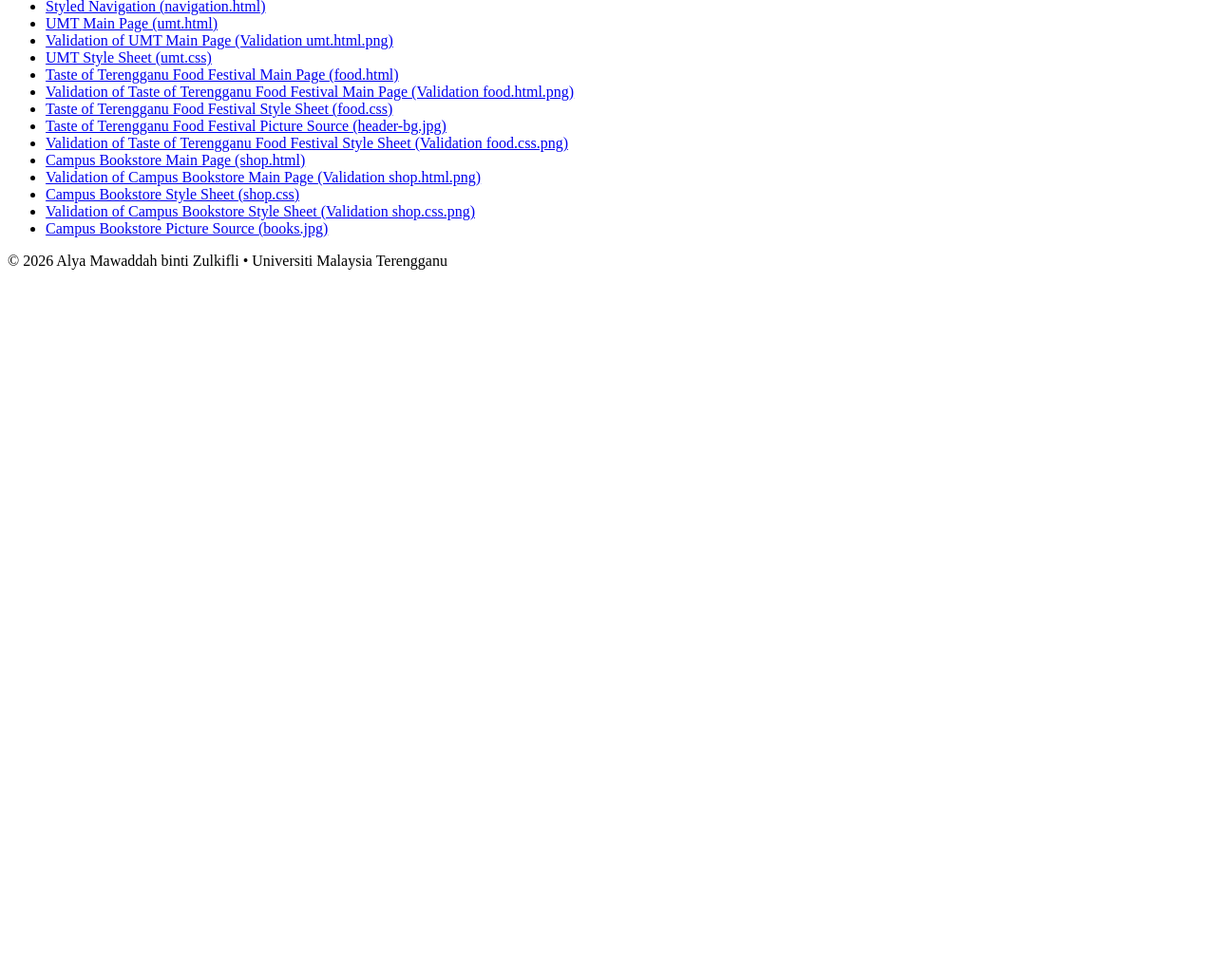
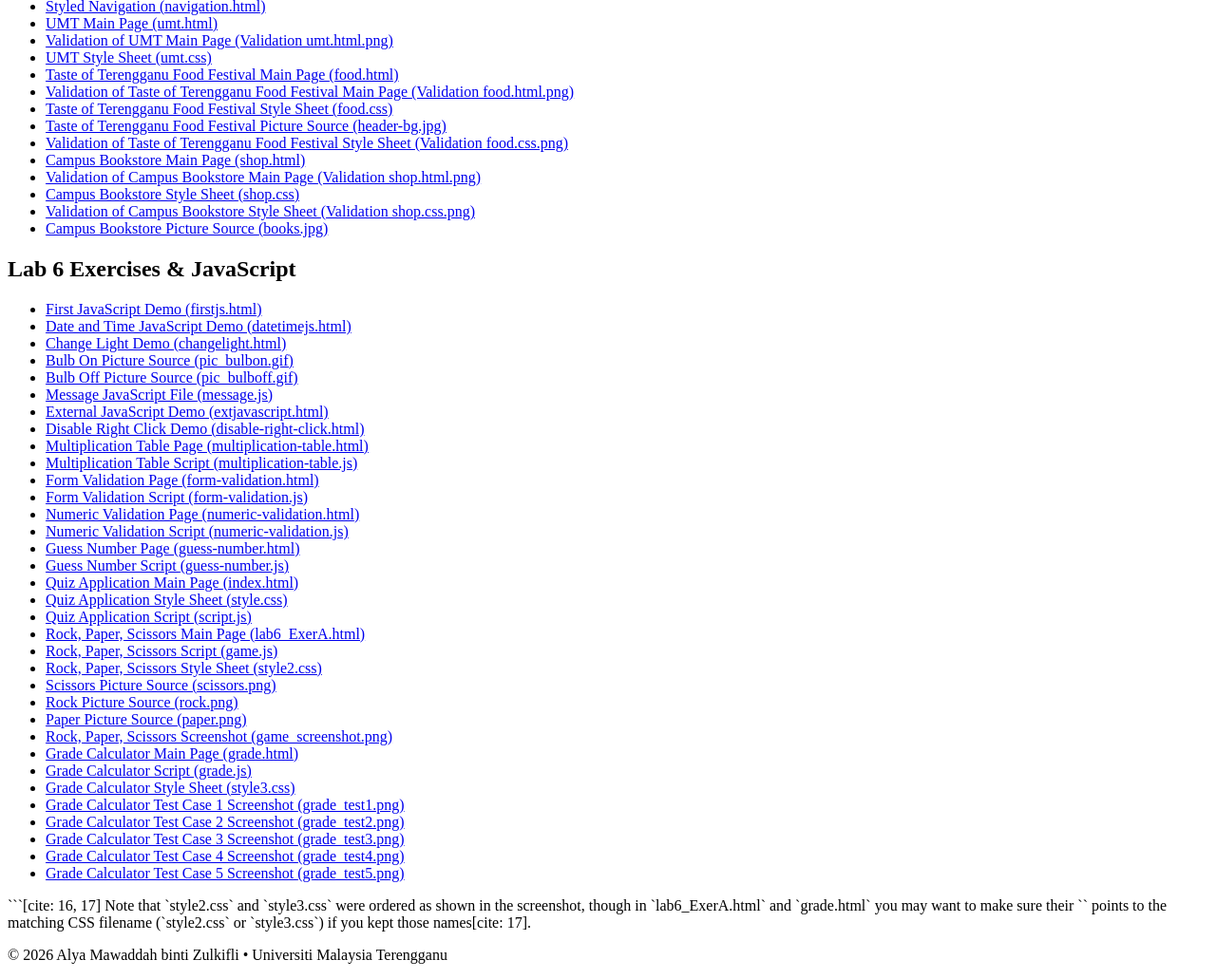
Before and after one commit to alyama95/S79409_CSF3133_K3, a plain HTML site: page index.html in a window 1280 px wide. Shown: the part 1460-2491 px from the top of the page at 95% size. Before the commit the page ends 1760 px from the top, so only its background shows below. Drawn offline with Linux system fonts and the light colour scheme.

Commit message:
Revise index.html for Lab 6 exercises
Updated the HTML structure and added Lab 6 exercises with corresponding links.

````diff
--- a/index.html
+++ b/index.html
@@ -105,6 +105,49 @@
 			<li><a href="Lab5/Validation shop.css.png" target="_blank">Validation of Campus Bookstore Style Sheet (Validation shop.css.png)</a></li>
 			<li><a href="Lab5/books.jpg" target="_blank">Campus Bookstore Picture Source (books.jpg)</a></li>
         </ul>
+
+		<!-- Lab 6 Section -->
+<h2>Lab 6 Exercises &amp; JavaScript</h2>
+<ul>
+    <li><a href="Lab6/firstjs.html" target="_blank">First JavaScript Demo (firstjs.html)</a></li>
+    <li><a href="Lab6/datetimejs.html" target="_blank">Date and Time JavaScript Demo (datetimejs.html)</a></li>
+    <li><a href="Lab6/changelight.html" target="_blank">Change Light Demo (changelight.html)</a></li>
+    <li><a href="Lab6/pic_bulbon.gif" target="_blank">Bulb On Picture Source (pic_bulbon.gif)</a></li>
+    <li><a href="Lab6/pic_bulboff.gif" target="_blank">Bulb Off Picture Source (pic_bulboff.gif)</a></li>
+    <li><a href="Lab6/message.js" target="_blank">Message JavaScript File (message.js)</a></li>
+    <li><a href="Lab6/extjavascript.html" target="_blank">External JavaScript Demo (extjavascript.html)</a></li>
+    <li><a href="Lab6/disable-right-click.html" target="_blank">Disable Right Click Demo (disable-right-click.html)</a></li>
+    <li><a href="Lab6/multiplication-table.html" target="_blank">Multiplication Table Page (multiplication-table.html)</a></li>
+    <li><a href="Lab6/multiplication-table.js" target="_blank">Multiplication Table Script (multiplication-table.js)</a></li>
+    <li><a href="Lab6/form-validation.html" target="_blank">Form Validation Page (form-validation.html)</a></li>
+    <li><a href="Lab6/form-validation.js" target="_blank">Form Validation Script (form-validation.js)</a></li>
+    <li><a href="Lab6/numeric-validation.html" target="_blank">Numeric Validation Page (numeric-validation.html)</a></li>
+    <li><a href="Lab6/numeric-validation.js" target="_blank">Numeric Validation Script (numeric-validation.js)</a></li>
+    <li><a href="Lab6/guess-number.html" target="_blank">Guess Number Page (guess-number.html)</a></li>
+    <li><a href="Lab6/guess-number.js" target="_blank">Guess Number Script (guess-number.js)</a></li>
+    <li><a href="Lab6/index.html" target="_blank">Quiz Application Main Page (index.html)</a></li>
+    <li><a href="Lab6/style.css" target="_blank">Quiz Application Style Sheet (style.css)</a></li>
+    <li><a href="Lab6/script.js" target="_blank">Quiz Application Script (script.js)</a></li>
+    <li><a href="Lab6/lab6_ExerA.html" target="_blank">Rock, Paper, Scissors Main Page (lab6_ExerA.html)</a></li>
+    <li><a href="Lab6/game.js" target="_blank">Rock, Paper, Scissors Script (game.js)</a></li>
+    <li><a href="Lab6/style2.css" target="_blank">Rock, Paper, Scissors Style Sheet (style2.css)</a></li>
+    <li><a href="Lab6/scissors.png" target="_blank">Scissors Picture Source (scissors.png)</a></li>
+    <li><a href="Lab6/rock.png" target="_blank">Rock Picture Source (rock.png)</a></li>
+    <li><a href="Lab6/paper.png" target="_blank">Paper Picture Source (paper.png)</a></li>
+    <li><a href="Lab6/game_screenshot.png" target="_blank">Rock, Paper, Scissors Screenshot (game_screenshot.png)</a></li>
+    <li><a href="Lab6/grade.html" target="_blank">Grade Calculator Main Page (grade.html)</a></li>
+    <li><a href="Lab6/grade.js" target="_blank">Grade Calculator Script (grade.js)</a></li>
+    <li><a href="Lab6/style3.css" target="_blank">Grade Calculator Style Sheet (style3.css)</a></li>
+    <li><a href="Lab6/grade_test1.png" target="_blank">Grade Calculator Test Case 1 Screenshot (grade_test1.png)</a></li>
+    <li><a href="Lab6/grade_test2.png" target="_blank">Grade Calculator Test Case 2 Screenshot (grade_test2.png)</a></li>
+    <li><a href="Lab6/grade_test3.png" target="_blank">Grade Calculator Test Case 3 Screenshot (grade_test3.png)</a></li>
+    <li><a href="Lab6/grade_test4.png" target="_blank">Grade Calculator Test Case 4 Screenshot (grade_test4.png)</a></li>
+    <li><a href="Lab6/grade_test5.png" target="_blank">Grade Calculator Test Case 5 Screenshot (grade_test5.png)</a></li>
+</ul>
+```[cite: 16, 17]
+
+Note that `style2.css` and `style3.css` were ordered as shown in the screenshot, though in `lab6_ExerA.html` and `grade.html` you may want to make sure their `<link rel="stylesheet" href="...">` points to the matching CSS filename (`style2.css` or `style3.css`) if you kept those names[cite: 17].
+
         <!-- Footer -->
         <div class="footer">
             <p>&copy; 2026 Alya Mawaddah binti Zulkifli &bull; Universiti Malaysia Terengganu</p>
````
